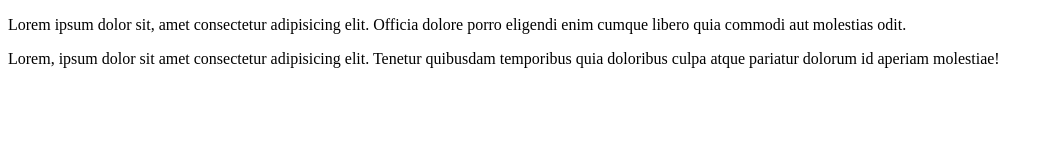
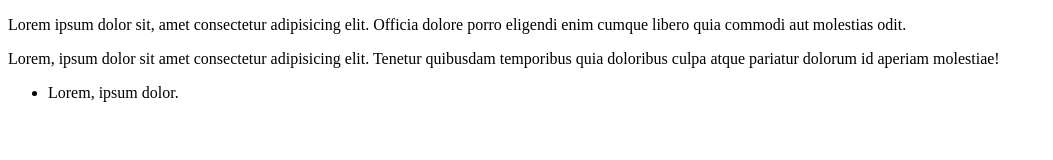
Before and after one commit to Lipendin/__git, a plain HTML site: page index.html in a window 1280 px wide. Shown: the whole page, without its empty margins (0-1053 px from the left). Drawn offline with Linux system fonts and the light colour scheme.

Commit message:
save all chachges

```diff
--- a/index.html
+++ b/index.html
@@ -12,5 +12,9 @@
 
 	<div>Lorem, ipsum dolor sit amet consectetur adipisicing elit. Tenetur quibusdam temporibus quia doloribus culpa atque pariatur dolorum id aperiam molestiae!</div>
 
+	<ul>
+		<li>Lorem, ipsum dolor.</li>
+	</ul>
+
 </body>
 </html>
```
Also changed, not shown: new.html (added).
